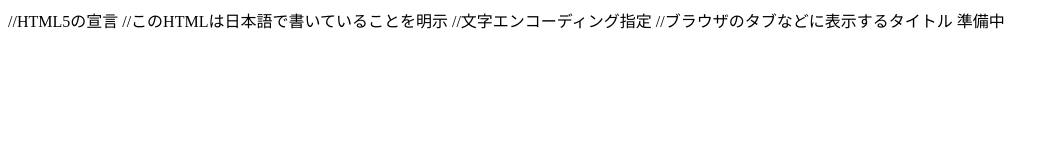
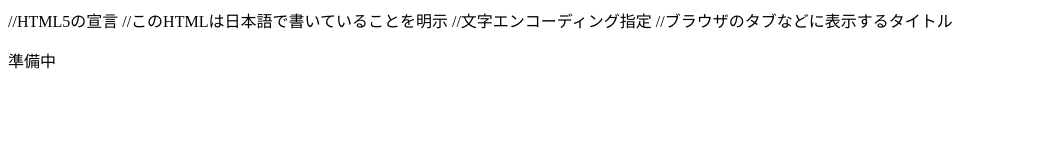
Before and after one commit to roiroi140/blog, a plain HTML site: page index.html in a window 1280 px wide. Shown: the whole page, without its empty margins (0-1059 px from the left). Drawn offline with Linux system fonts and the light colour scheme.

Commit message:
Update index.html

```diff
--- a/index.html
+++ b/index.html
@@ -5,6 +5,6 @@
 <title>roiroiのブログ</title> //ブラウザのタブなどに表示するタイトル
 </head>
 <body>
-準備中
+<p>準備中</p>
 </body>
 </html>
```
